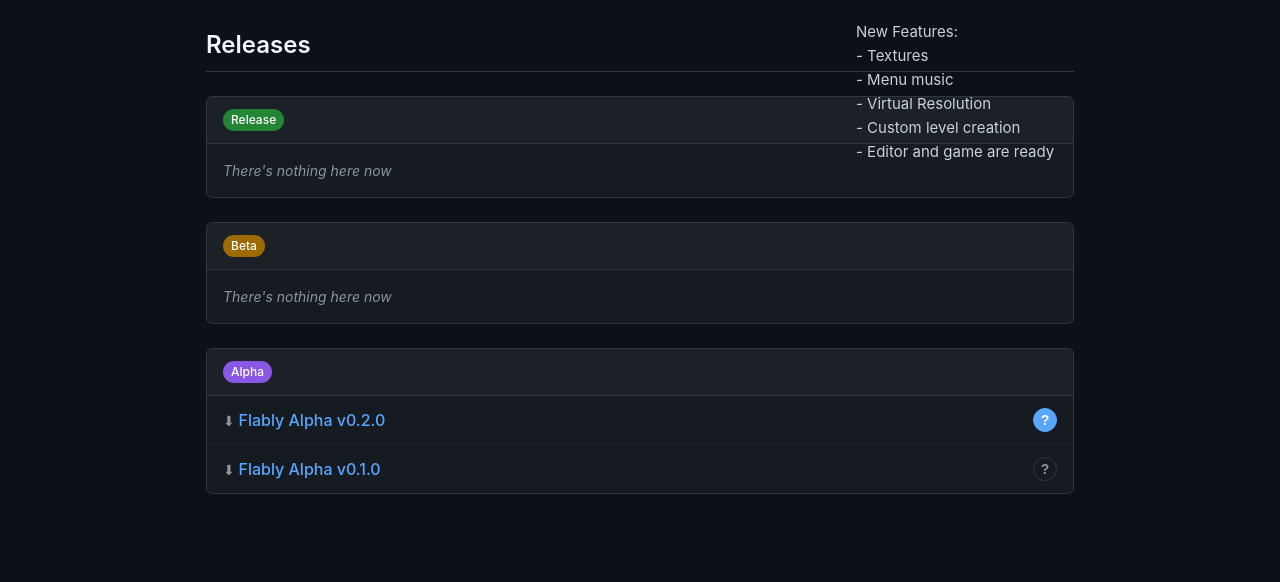
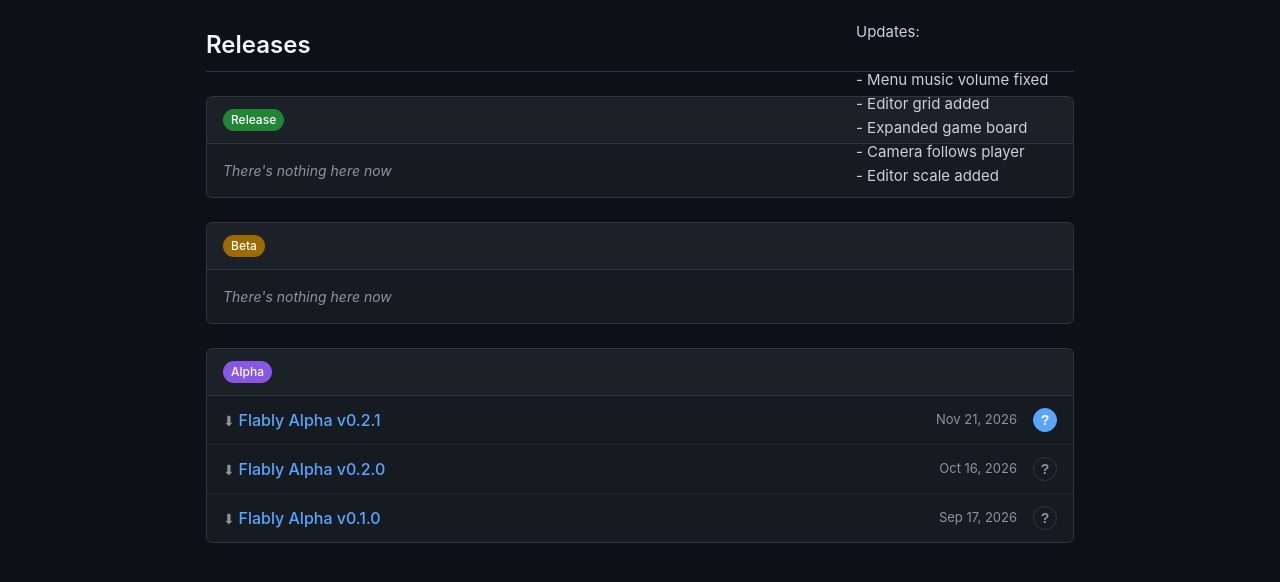
Before and after one commit to sysgmnet/web, a plain HTML site: page flably/index.html in a window 1280 px wide. Shown: the part 70-652 px from the top of the page. Drawn offline with Linux system fonts and the light colour scheme.

Commit message:
Add dates

```diff
--- a/flably/index.html
+++ b/flably/index.html
@@ -164,6 +164,11 @@
     white-space: pre-wrap;
     display: none;
   }
+
+    .release-date {
+    color: #8b949e;
+    font-size: 13px;
+  }
 </style>
 </head>
 <body>
@@ -210,13 +215,21 @@
     ],
     alpha: [
       {
+        title: "Flably Alpha v0.2.1",
+        link: "https://github.com/sysgmnet/Flably-alpha/releases/download/Flably_Alpha_v0.2.1/Flably_alpha_v0.2.1.zip",
+        date: "Nov 21, 2026",
+        notes: "Updates:\n\n- Menu music volume fixed\n- Editor grid added\n- Expanded game board\n- Camera follows player\n- Editor scale added"
+      },
+      {
         title: "Flably Alpha v0.2.0",
-        link: "https://github.com/sysgmnet/Flably-alpha/releases/download/Flably_Alpha_v.0.2/Flably_alpha_v.0.2.zip",
+        link: "https://github.com/sysgmnet/Flably-alpha/releases/download/Flably_Alpha_v0.2.0/Flably_alpha_v0.2.zip",
+        date: "Oct 16, 2026",
         notes: "New Features:\n- Textures\n- Menu music\n- Virtual Resolution\n- Custom level creation \n- Editor and game are ready"
       },
       {
         title: "Flably Alpha v0.1.0",
-        link: "https://github.com/sysgmnet/Flably-alpha/releases/download/Flably_Alpha_v.0.1/Flably_alpha_v0.1.zip",
+        link: "https://github.com/sysgmnet/Flably-alpha/releases/download/Flably_Alpha_v0.1.0/Flably_alpha_v0.1.zip",
+        date: "Sep 17, 2026",
         notes: "Initial release.\nPlayer - a square that moves around the screen\nEnvironment - basic obstacles"
       },
     ],
@@ -234,10 +247,15 @@
     body.innerHTML = items
       .map((item) => {
         const safeNotes = (item.notes || "").replace(/"/g, '&quot;');
+        const safeDate = item.date || "";
+
         return `
           <div class="release-item">
             <a href="${item.link}" target="_blank" rel="noopener noreferrer">${item.title}</a>
-            <button class="help-btn" data-notes="${safeNotes}" onclick="showNotes(this)">?</button>
+            <div style="display: flex; align-items: center; gap: 16px;">
+              <span class="release-date">${safeDate}</span>
+              <button class="help-btn" data-notes="${safeNotes}" onclick="showNotes(this)">?</button>
+            </div>
           </div>
         `;
       })
```
